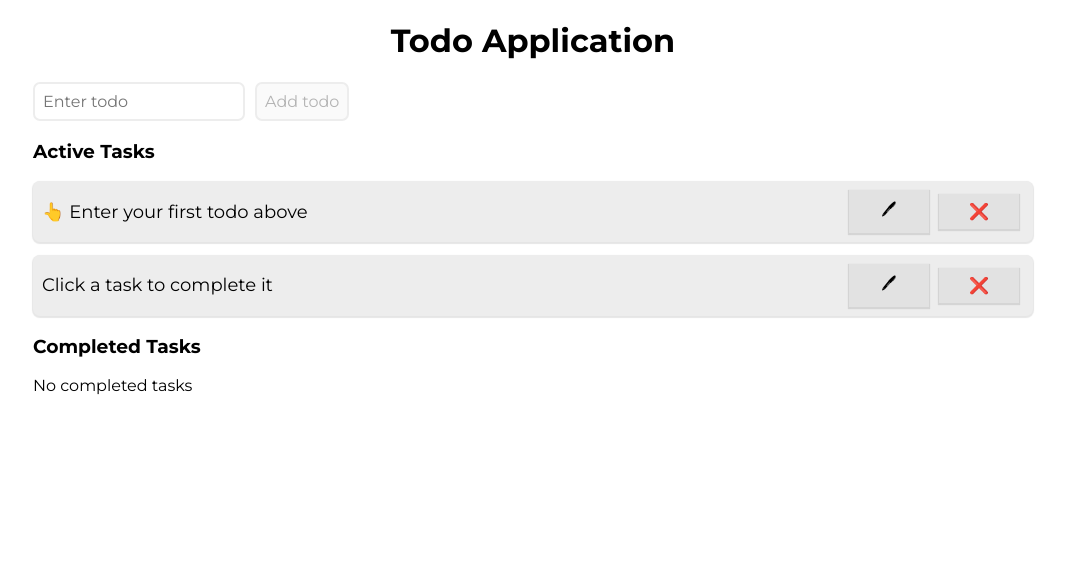
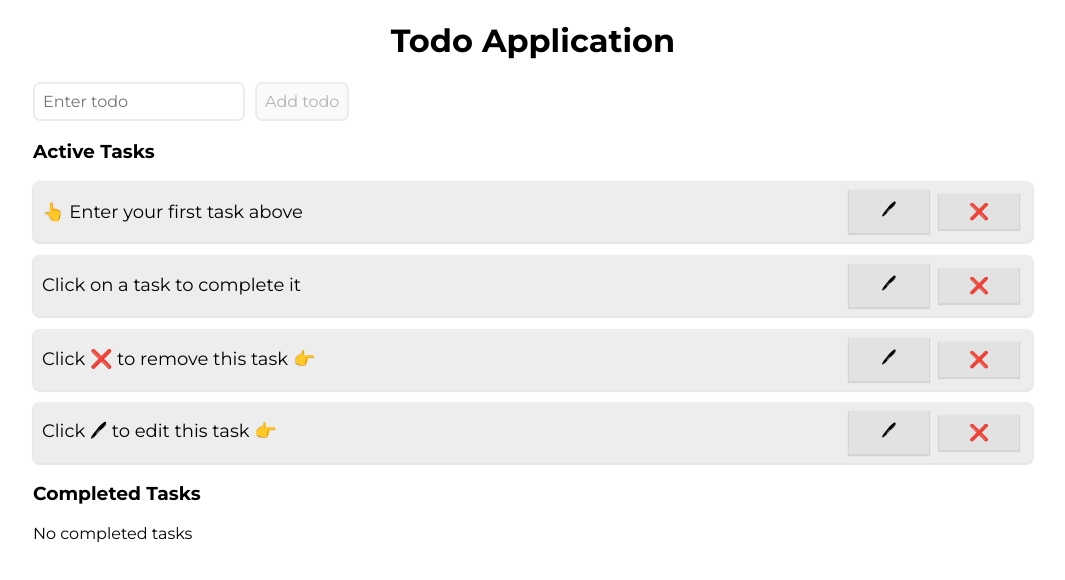
Before and after one commit to MortalEngines99/React-Todo-App, a React (Create React App) app: page / in a window 1280 px wide. Shown: the top 580 px of the page, without its empty margins (107-1172 px from the left). Built offline with nearby package versions, Linux system fonts and the light colour scheme.

Commit message:
Add Toast animations when adding, editing && removing tasks

```diff
--- a/package.json
+++ b/package.json
@@ -8,6 +8,7 @@
     "@testing-library/user-event": "^12.1.10",
     "react": "^17.0.1",
     "react-dom": "^17.0.1",
+    "react-hot-toast": "^1.0.1",
     "react-scripts": "4.0.1",
     "uuid": "^8.3.2",
     "web-vitals": "^0.2.4"
--- a/src/App.js
+++ b/src/App.js
@@ -1,4 +1,5 @@
 import './App.css';
+import { Toaster } from "react-hot-toast";
 
 // Importing components
 import TodoList from "./components/TodoList";
@@ -6,6 +7,19 @@ import TodoList from "./components/TodoList";
 function App() {
   return (
     <div className="App">
+
+      <Toaster
+      position="top-right"
+      toastOptions={{
+          style: {
+            margin: '40px',
+            background: '#363636',
+            color: '#fff',
+            zIndex: 1,
+          },
+
+      }}
+      />
 
       <h1 className="App-title">Todo Application</h1>
 
--- /dev/null
+++ b/src/components/Toaster/Toast.js
@@ -0,0 +1,16 @@
+import toast from "react-hot-toast";
+
+// Documentation => https://react-hot-toast.com/docs/toast
+
+const Toast = (type="", message="") => {
+
+    if(type === "")
+        toast(message);
+    else if(type === "success")
+        toast.success(message);
+    else if(type === "error")
+        toast.error(message)
+
+}
+
+export default Toast;
--- a/src/components/TodoList.js
+++ b/src/components/TodoList.js
@@ -1,9 +1,16 @@
 import { useState } from "react";
 import "../styles/TodoList.css";
 
-// Import external libs
+// TODO Add Toast Notifications on add, updated and delete using https://react-hot-toast.com/
+// TODO Add LocalStorage support with message showing if tasks were loaded from local storage or not
+// TODO Add animations to smooth the add, updated and delete actions
+// TODO Add a very simple dark mode function
+
+// Import external libs && functions
 // https://www.npmjs.com/package/uuid
 import { v4 as uuidv4 } from "uuid";
+import Toast from "./Toaster/Toast";
+
 
 // Import components
 import Todo from "./Todo";
@@ -14,19 +21,36 @@ const TodoList = () => {
     const [todos, setTodos] = useState([
         {
             id: uuidv4(),
-            task: "👆 Enter your first todo above",
+            task: "👆 Enter your first task above",
             completed:false
         },
         {
             id: uuidv4(),
-            task: "Click a task to complete it",
+            task: "Click on a task to complete it",
+            completed:false
+        },
+        {
+            id: uuidv4(),
+            task: "Click ❌ to remove this task 👉",
+            completed:false
+        },
+        {
+            id: uuidv4(),
+            task: "Click 🖊 to edit this task 👉",
             completed:false
         },
     ]);
 
-    const addNewTodo = newTodo => setTodos([...todos, newTodo]);
+    const addNewTodo = newTodo => {
+        setTodos([...todos, newTodo]);
+        Toast("success", "Task added");
 
-    const removeTodo = id => setTodos([...todos.filter(todo => todo.id !== id)])
+    }
+
+    const removeTodo = id => {
+        setTodos([...todos.filter(todo => todo.id !== id)]);
+        Toast("success", "Task removed");
+    }
 
     const toggleTodo = id => {
 
@@ -52,6 +76,7 @@ const TodoList = () => {
         })
 
         setTodos(updatedTodos);
+        Toast("success", "Task updated");
     }
 
     return (
```
Also changed, not shown: 2 other files (tests, documents, lock files or other folders).
